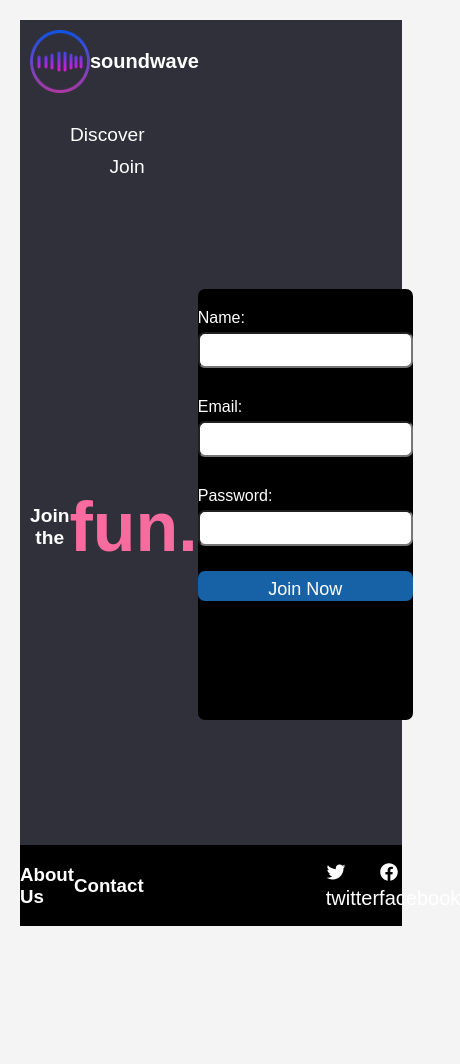
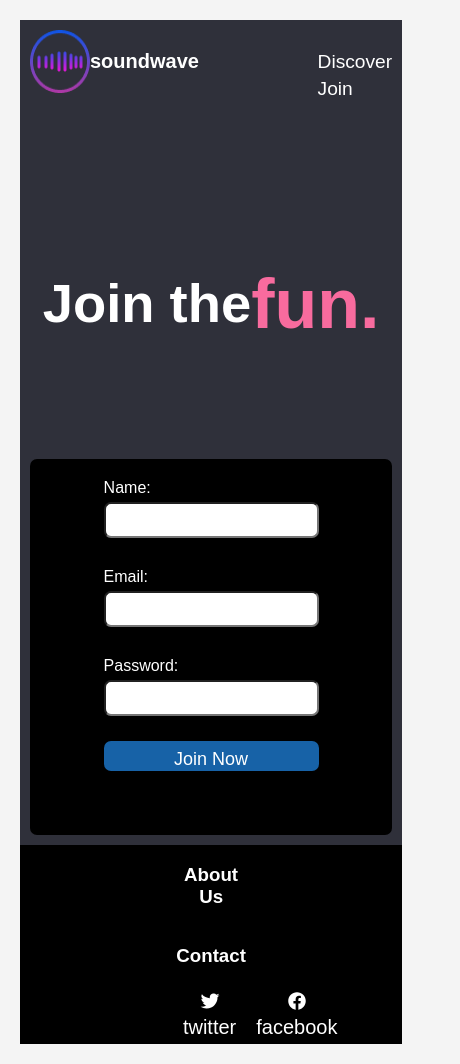
Before and after one commit to AbderahmaneThimbo/Maquette-responsive, a plain HTML site: page singup.html in a window 390 px wide. Shown: the whole page, 460 px wide, since content can reach past the window. Before the commit the page ends 946 px from the top, so only its background shows below. Drawn offline with nearby package versions, Linux system fonts and the light colour scheme.

Commit message:
footer responsive

```diff
--- a/style.css
+++ b/style.css
@@ -218,21 +218,17 @@ footer .media a{
 /* Responsive styles  */
 @media (max-width: 768px) {
     header {
-        flex-direction: column;
         align-items: flex-start;
         padding: 10px;
     }
 
     .logo {
         justify-content: start;
-        width: 100%;
         margin-bottom: 10px;
     }
 
     nav ul {
-        flex-direction: column;
-        justify-content: flex-end;
-        align-items: flex-end;
+        display: inline;
         width: 100%;
     }
 
@@ -273,6 +269,7 @@ footer .media a{
     .right button {
         font-size: 1rem;
     }
+
     .discover {
         flex-direction: column;
         align-items: center;
@@ -296,11 +293,12 @@ footer .media a{
 
     .join {
         padding: 10px;
+        flex-direction: column;
     }
 
     .join h1 {
 
-        font-size: 1.2rem;
+        font-size: 3.4rem;
         text-align: center;
 
     }
@@ -322,16 +320,16 @@ footer .media a{
 
 
     footer {
+        flex-direction: column;
+        align-items: center;
+        text-align: center;
+    }
+    .contact{
+        flex-direction: column;
 
-        display: flex;
-    }
-
-    .contact, .media {
-        align-items: center;
-        justify-content: space-evenly;
     }
 
     .media a {
-        margin: 5px 0;
+        margin: 5px 10px;
     }
 }
```
Also changed, not shown: feature.html (+6 -6 lines).
